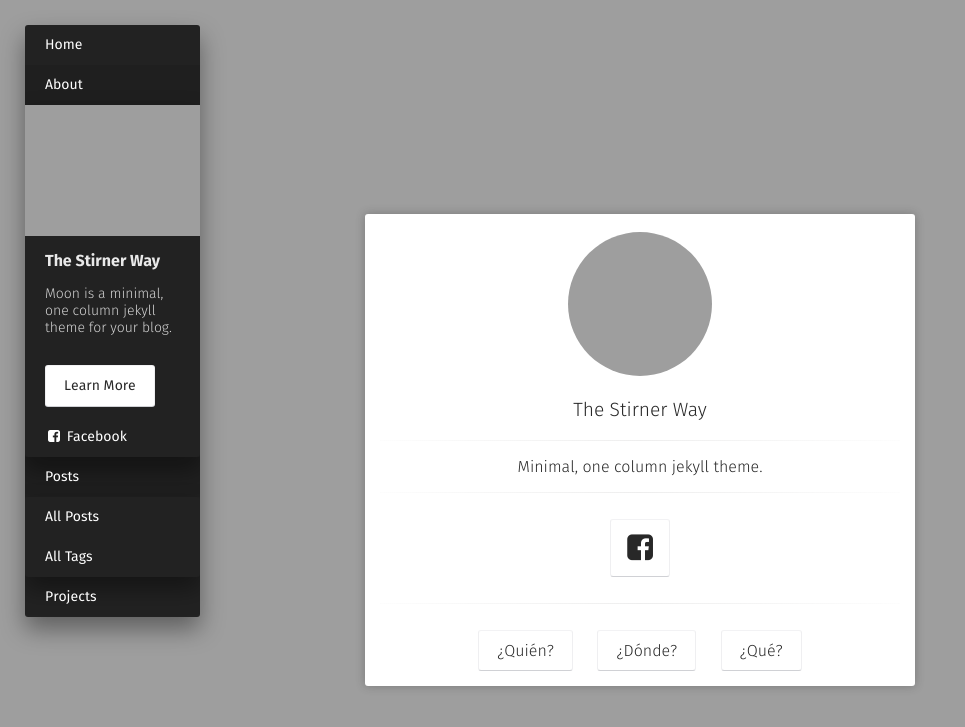
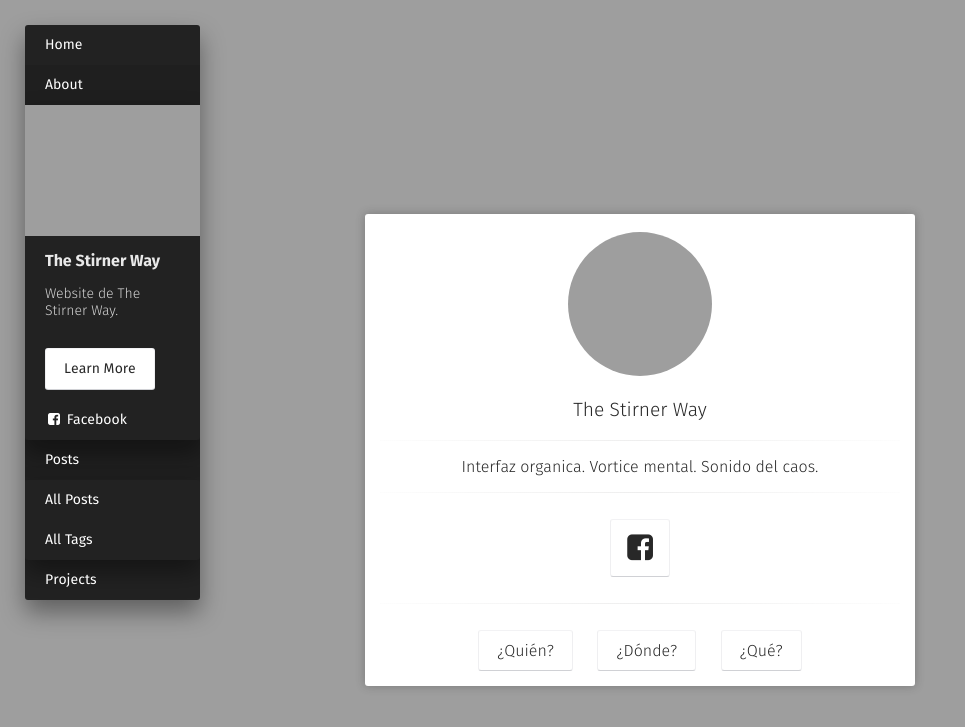
Before and after one commit to libertysowl/stirnerway, a Jekyll site: the page built from index.html, in a window 1280 px wide. Shown: the top 727 px of the page, without its empty margins (0-965 px from the left). Built offline with Jekyll 4.4.1, drawn with Linux system fonts in a browser that asks for light colours; nearby versions of some CDN libraries; some web fonts are replaced; library files that are not in the unit come from our copies; comment, search, counter and statistics services are not loaded; grey boxes are pictures that could not be loaded.

Commit message:
Update _config.yml

```diff
--- a/_config.yml
+++ b/_config.yml
@@ -1,10 +1,10 @@
 # Site
 title:              The Stirner Way
-bio:                'Minimal, one column jekyll theme.'
-description:        "Moon is a minimal, one column jekyll theme for your blog."
+bio:                'Interfaz organica. Vortice mental. Sonido del caos.'
+description:        "Website de The Stirner Way."
 reading_time:       true
 words_per_minute:   200
-logo:               'assets/img/logo.png'
+logo:               'assets/img/stinerway.png'
 background:         'assets/img/placeholder-big.jpg'
 tiled_bg:           false   # Set this true if you want to tile your background image, otherwise it will be covered
 locale:             es_AR
```
